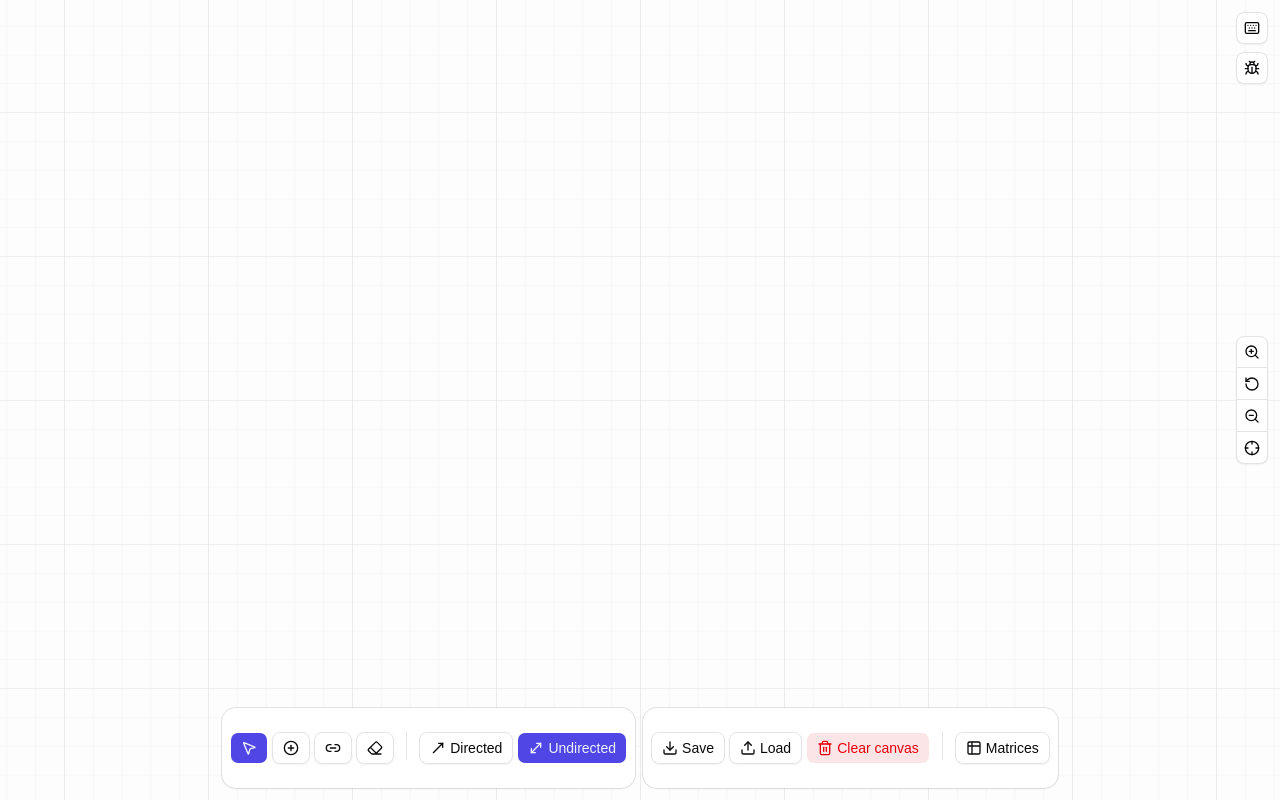
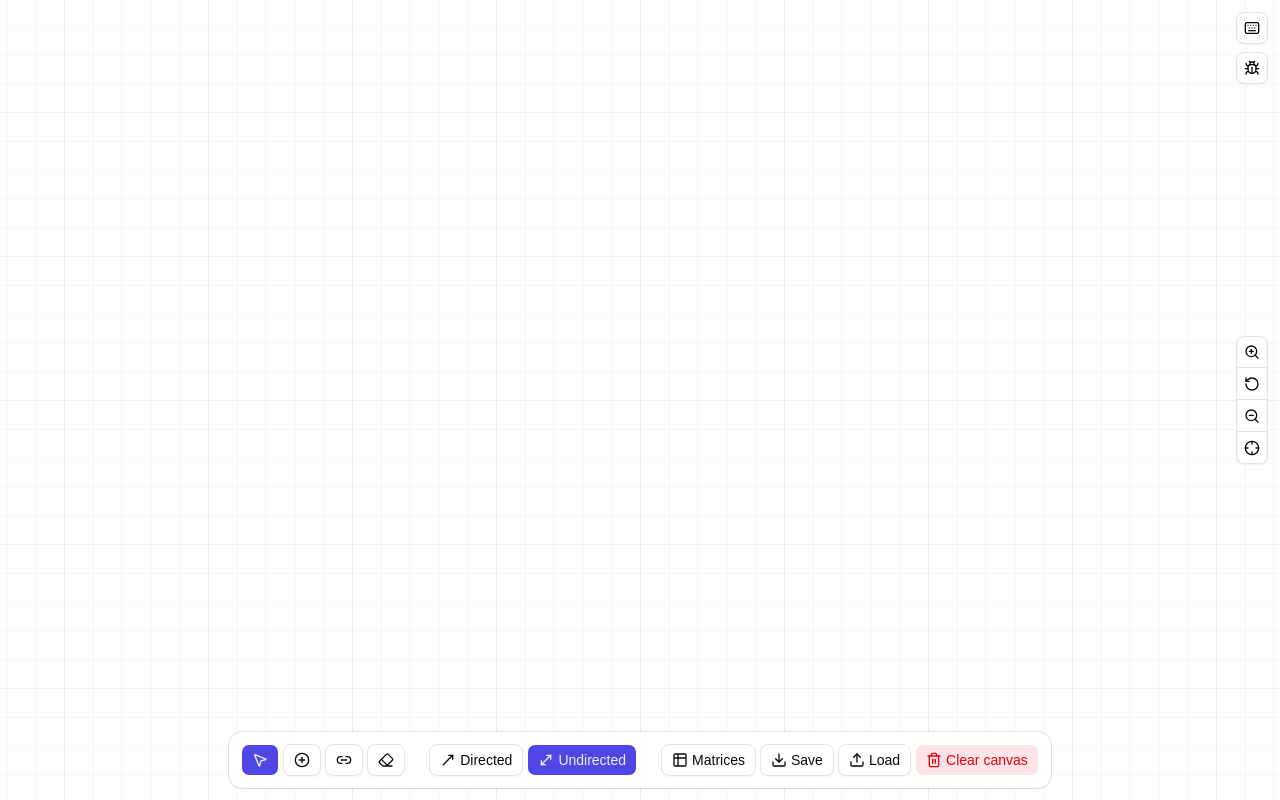
Before and after one commit to wwwegwerg/algorithms-lab5, a React (Vite) app: page / in a window 1280 px wide. Built offline with nearby package versions, Linux system fonts and the light colour scheme.

Commit message:
toolbar changes

```diff
--- a/src/components/editor/BottomToolbar.tsx
+++ b/src/components/editor/BottomToolbar.tsx
@@ -23,7 +23,6 @@ import {
 } from "@/components/ui/alert-dialog";
 import { Button } from "@/components/ui/button";
 import { Card } from "@/components/ui/card";
-import { Separator } from "@/components/ui/separator";
 import type { EditorMode } from "@/core/graph/types";
 import { cn } from "@/lib/utils";
 
@@ -65,9 +64,9 @@ export function BottomToolbar({
         className,
       )}
     >
-      <div className="pointer-events-auto mx-auto flex max-w-300 flex-wrap items-end justify-center gap-2">
-        <Card size="sm" className="gap-0 py-0">
-          <div className="flex items-center gap-2 p-2">
+      <div className="pointer-events-auto mx-auto w-fit max-w-full">
+        <Card size="sm" className="gap-0 py-0!">
+          <div className="flex flex-wrap items-center justify-center gap-x-6 gap-y-2 p-3">
             <div className="flex items-center gap-1">
               <Button
                 size="sm"
@@ -111,8 +110,6 @@ export function BottomToolbar({
               </Button>
             </div>
 
-            <Separator orientation="vertical" className="mx-1 h-7" />
-
             <div className="flex items-center gap-1">
               <Button
                 size="sm"
@@ -133,12 +130,20 @@ export function BottomToolbar({
                 Undirected
               </Button>
             </div>
-          </div>
-        </Card>
 
-        <Card size="sm" className="gap-0 py-0">
-          <div className="flex items-center gap-2 p-2">
             <div className="flex items-center gap-1">
+              <Button
+                size="sm"
+                variant={matrixDialogKind !== "none" ? "default" : "outline"}
+                onClick={onToggleMatrixDialogOpen}
+                aria-label="Matrices"
+                aria-pressed={matrixDialogKind !== "none"}
+                aria-expanded={matrixDialogKind !== "none"}
+              >
+                <Table2Icon />
+                Matrices
+              </Button>
+
               <Button size="sm" variant="outline" onClick={onSaveJson}>
                 <DownloadIcon />
                 Save
@@ -198,22 +203,6 @@ export function BottomToolbar({
                 }}
               />
             </div>
-
-            <Separator orientation="vertical" className="mx-1 h-7" />
-
-            <div className="flex items-center gap-1">
-              <Button
-                size="sm"
-                variant={matrixDialogKind !== "none" ? "default" : "outline"}
-                onClick={onToggleMatrixDialogOpen}
-                aria-label="Matrices"
-                aria-pressed={matrixDialogKind !== "none"}
-                aria-expanded={matrixDialogKind !== "none"}
-              >
-                <Table2Icon />
-                Matrices
-              </Button>
-            </div>
           </div>
         </Card>
       </div>
```
